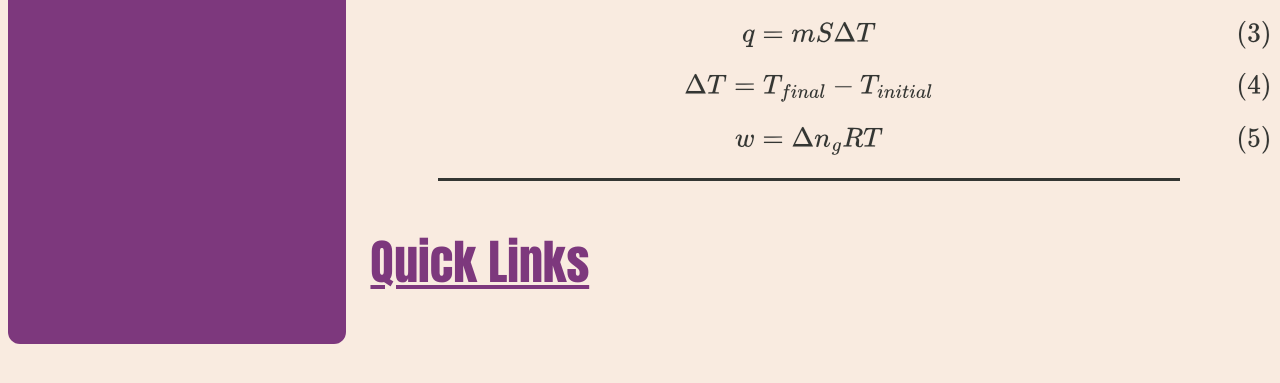
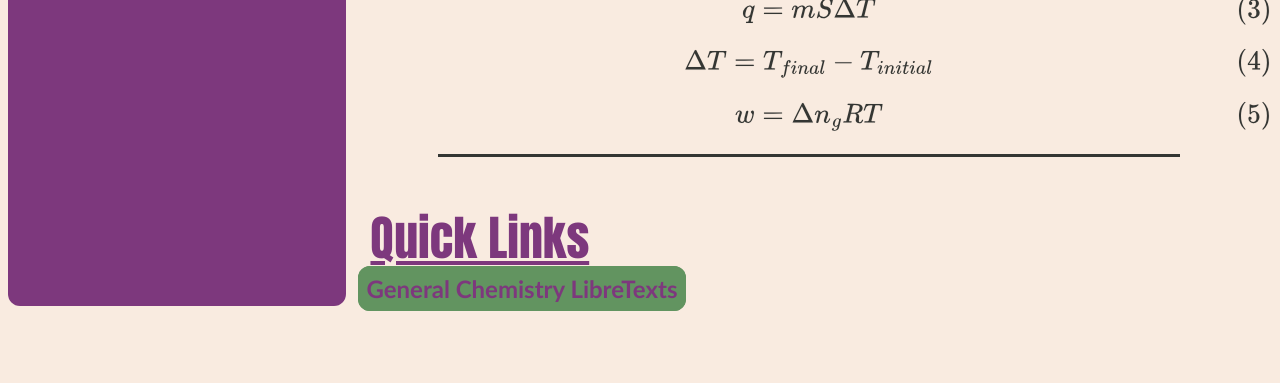
Before and after one commit to oREAGanoWombat/chemistry-resources, a plain HTML site: page docs/pages/general-chemistry/general-chemistry.html in a window 1280 px wide. Shown: the part 603-986 px from the top of the page. Drawn offline with nearby package versions, Linux system fonts and the light colour scheme.

Commit message:
started quickLinks

```diff
--- a/docs/css/style.css
+++ b/docs/css/style.css
@@ -345,8 +345,32 @@ hr {
   color: var(--primary);
   padding-left: 1rem;
   text-decoration: underline;
+  margin-bottom: 0rem;
 }
 
 .content-container.middle {
   flex-grow: 4;
 }
+
+.quicklinks-container {
+  display: flex;
+  flex-direction: row;
+  margin-bottom: 0.5rem;
+  justify-content: space-around;
+  padding-left: 1rem;
+}
+
+.quickLink {
+  color: var(--primary);
+  background-color: var(--tertiary);
+  margin: 0.5rem;
+  padding: 0.25rem;
+  text-decoration: none;
+  border-radius: 0.5rem;
+  font-weight: bold;
+  border: 0.1rem solid var(--tertiary);
+}
+
+.quickLink:hover {
+  background-color: var(--white);
+}
--- a/docs/pages/general-chemistry/general-chemistry.html
+++ b/docs/pages/general-chemistry/general-chemistry.html
@@ -92,6 +92,9 @@
 
         <div class="content-section links" id="general-chemistry-quicklinks-div">
             <p class="content-title" id="general-chemistry-quicklinks-title">Quick Links</p>
+            <div class="quickLinks-container">
+                <a class="quickLink" href="https://chem.libretexts.org/Bookshelves/General_Chemistry">General Chemistry LibreTexts</a>
+            </div>
         </div>
     </div>
 
```
Also changed, not shown: docs/index.html (+1 -1 lines).
